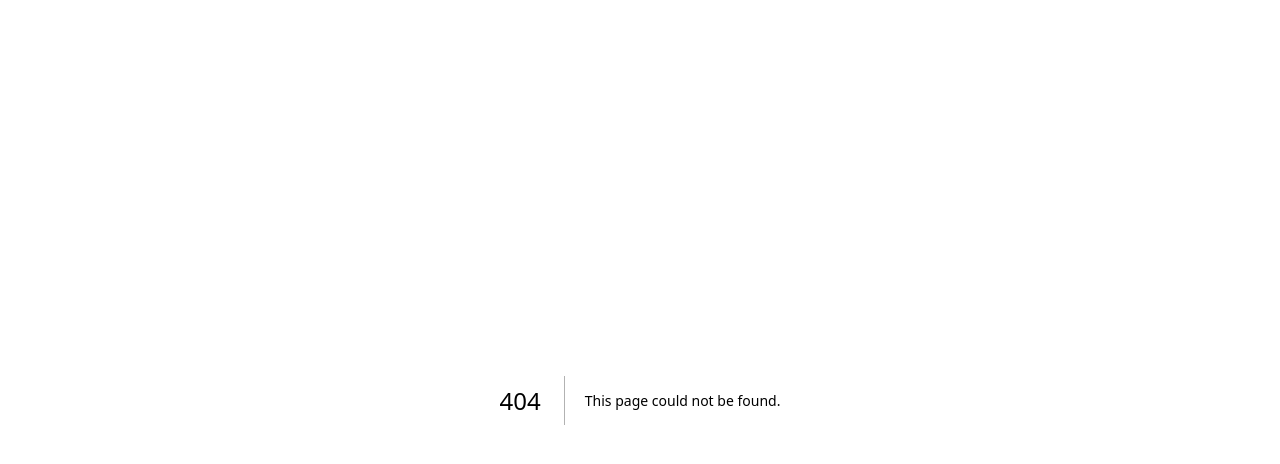
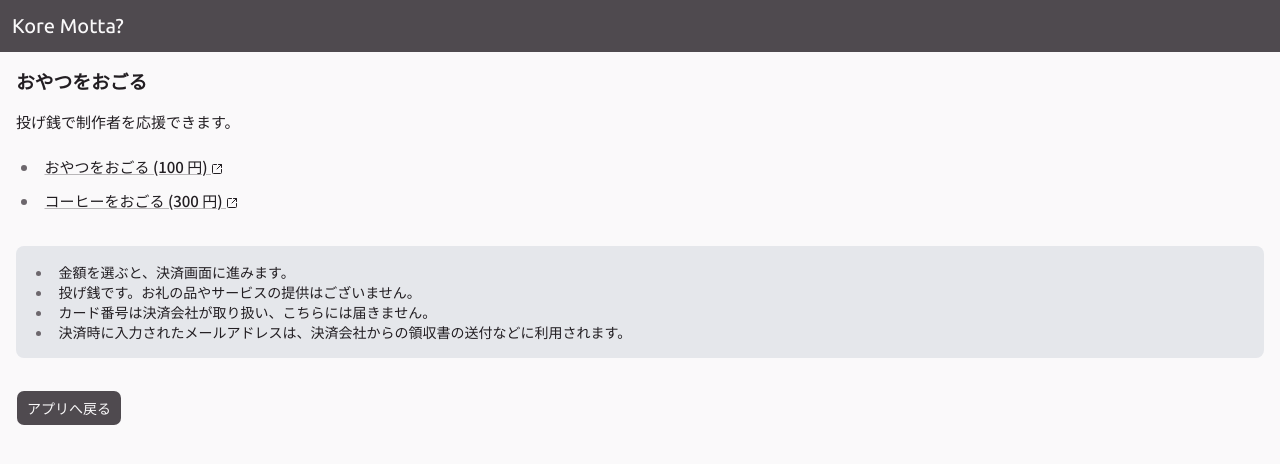
Before and after one commit to kem198/kore-motta, a Next.js app: page /tip in a window 1280 px wide. Before the commit this address had no page. Shown: the top 464 px of the page. Built offline with nearby package versions, Linux system fonts and the light colour scheme; a web font is replaced by a local one.

Commit message:
feat: add TipPage and link to support dialog for tipping options

```diff
--- /dev/null
+++ b/src/app/tip/page.tsx
@@ -0,0 +1,58 @@
+import { TodoAppHeader } from "@/components/shared/todo-app-header";
+import { Button } from "@/components/ui/button";
+import { TYPESET_CLASS_NAME } from "@/constants/help";
+import { cn } from "@/lib/utils";
+import { SquareArrowOutUpRightIcon } from "lucide-react";
+import Link from "next/link";
+
+export default function TipPage() {
+  return (
+    <>
+      <TodoAppHeader />
+      <div className={cn(TYPESET_CLASS_NAME, "flex flex-col gap-8 p-4")}>
+        <div>
+          <h2>おやつをおごる</h2>
+          <p>投げ銭で制作者を応援できます。</p>
+          <ul>
+            <li>
+              <a
+                href="https://buy.stripe.com/4gMeVcfXo0mg5qb9vh48001"
+                target="_blank"
+                rel="noopener noreferrer"
+              >
+                おやつをおごる (100 円){" "}
+                <SquareArrowOutUpRightIcon className="inline size-3 align-middle" />
+              </a>
+            </li>
+            <li>
+              <a
+                href="https://buy.stripe.com/7sY9ASfXod929Gr36T48000"
+                target="_blank"
+                rel="noopener noreferrer"
+              >
+                コーヒーをおごる (300 円){" "}
+                <SquareArrowOutUpRightIcon className="inline size-3 align-middle" />
+              </a>
+            </li>
+          </ul>
+        </div>
+
+        <div className="rounded-md bg-gray-200 p-4 text-sm">
+          <ul className="mt-0 *:mt-0">
+            <li>金額を選ぶと、決済画面に進みます。</li>
+            <li>投げ銭です。お礼の品やサービスの提供はございません。</li>
+            <li>カード番号は決済会社が取り扱い、こちらには届きません。</li>
+            <li>
+              決済時に入力されたメールアドレスは、決済会社からの領収書の送付などに利用されます。
+            </li>
+          </ul>
+        </div>
+        <div>
+          <Link href={"/"}>
+            <Button>アプリへ戻る</Button>
+          </Link>
+        </div>
+      </div>
+    </>
+  );
+}
--- a/src/components/shared/dialog/help-dialog.tsx
+++ b/src/components/shared/dialog/help-dialog.tsx
@@ -25,6 +25,7 @@ import {
 import { cn } from "@/lib/utils";
 import { ListItem, ListItemWithTitle } from "@/types/help";
 import { SquareArrowOutUpRightIcon } from "lucide-react";
+import Link from "next/link";
 
 const OVERVIEW: ListItem[] = [
   {
@@ -407,6 +408,9 @@ function Support({ className }: SupportProps) {
             <SquareArrowOutUpRightIcon className="inline size-3 align-middle" />
           </a>
         </li>
+        <li>
+          <Link href={"/tip"}>おやつをおごる</Link>
+        </li>
 
         {FEATURES.tip && (
           <li>
```
